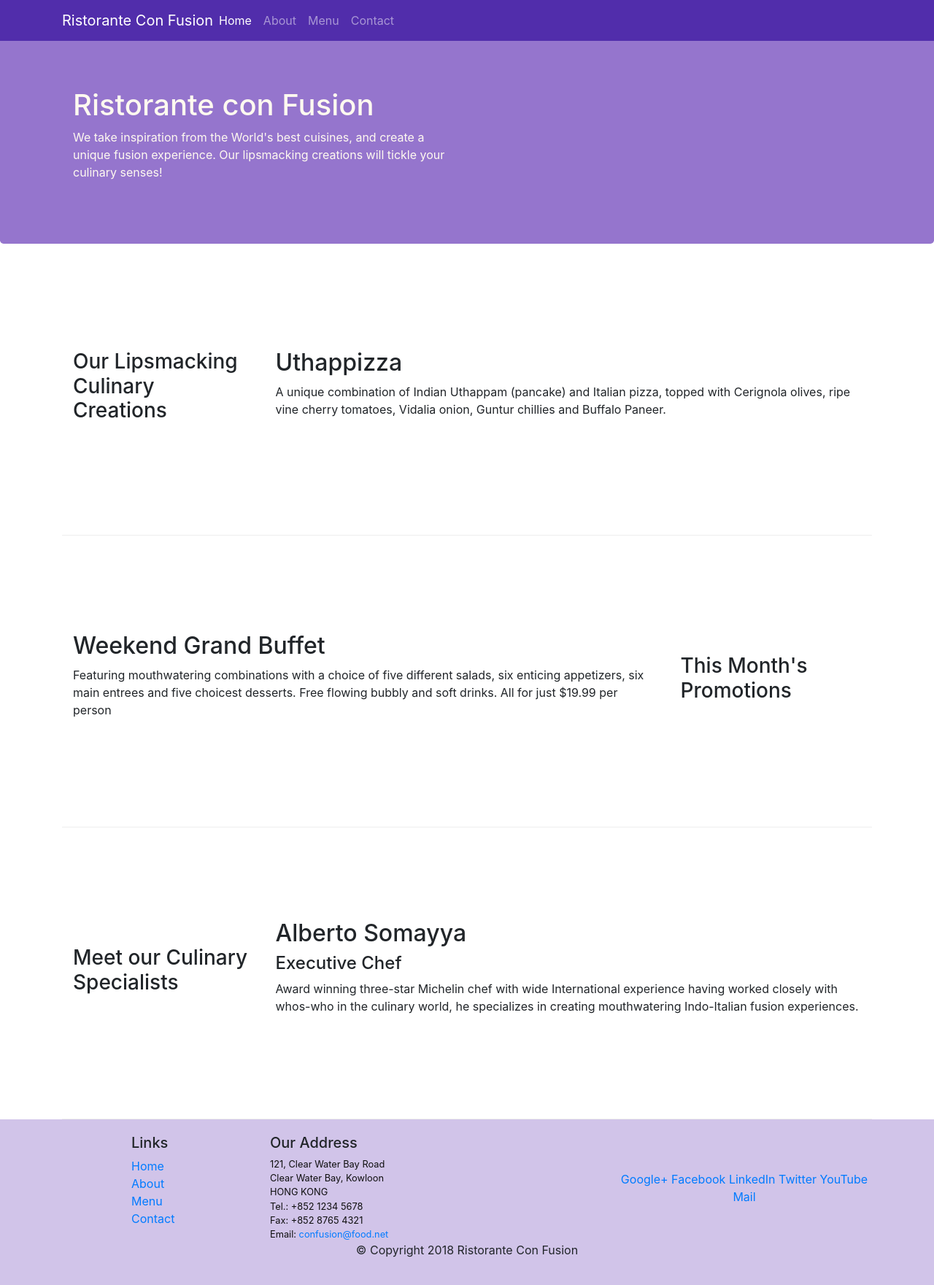
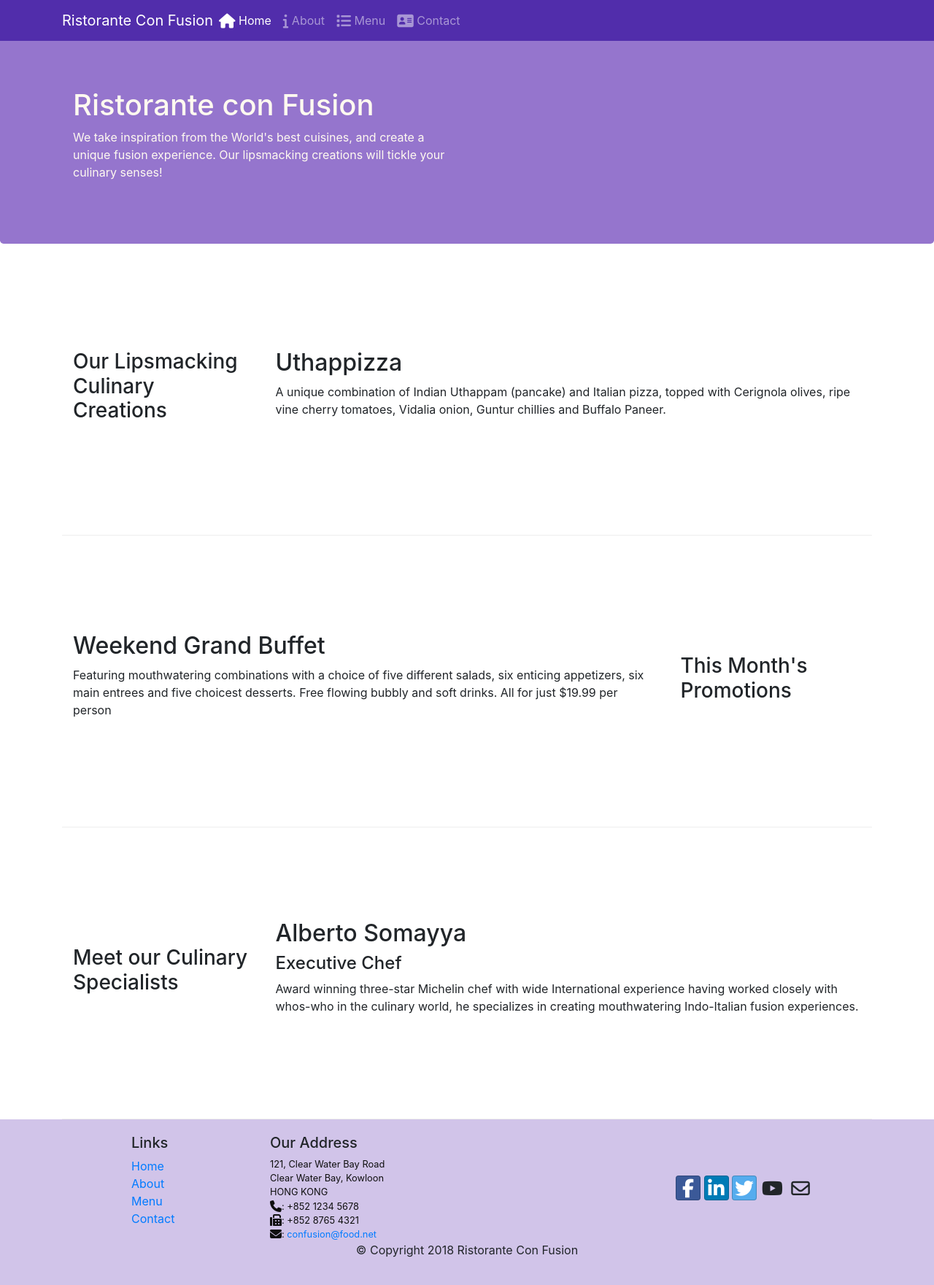
Before and after one commit to dhruvkp090/webCourse, a website: page bootstrapStuff/Bootstrap4/conFusion/index.html in a window 1280 px wide. Shown: the whole page at 73% size. Drawn offline with nearby package versions, Linux system fonts and the light colour scheme.

Commit message:
Icon Fonts

```diff
--- a/bootstrapStuff/Bootstrap4/conFusion/index.html
+++ b/bootstrapStuff/Bootstrap4/conFusion/index.html
@@ -10,7 +10,11 @@
 
      <!-- Bootstrap CSS -->
      <link rel="stylesheet" href="../../../node_modules/bootstrap/dist/css/bootstrap.min.css">
+     <link rel="stylesheet" href="../../../node_modules/font-awesome/css/font-awesome.min.css">
+     <link rel="stylesheet" href="../../../node_modules/bootstrap-social/bootstrap-social.css">
+
      <link rel="stylesheet" href="css/styles.css">
+
 </head>
 
 <body>
@@ -23,10 +27,10 @@
             <a href="#" class="navbar-brand mr-auto">Ristorante Con Fusion</a>
             <div class="collapse navbar-collapse" id="Navbar">
                 <ul class="navbar-nav mr-auto">
-                    <li class="nav-item active"><a href="#" class="nav-link">Home</a></li>
-                    <li class="nav-item"><a href="./aboutus.html" class="nav-link">About</a></li>
-                    <li class="nav-item"><a href="#" class="nav-link">Menu</a></li>
-                    <li class="nav-item"><a href="#" class="nav-link">Contact</a></li>
+                    <li class="nav-item active"><a href="#" class="nav-link"><span class="fa fa-home fa-lg"></span> Home</a></li>
+                    <li class="nav-item"><a href="./aboutus.html" class="nav-link"><span class="fa fa-info fa-lg"></span> About</a></li>
+                    <li class="nav-item"><a href="#" class="nav-link"><span class="fa fa-list fa-lg"></span> Menu</a></li>
+                    <li class="nav-item"><a href="#" class="nav-link"><span class="fa fa-address-card fa-lg"></span> Contact</a></li>
                 </ul>
             </div>
 
@@ -98,19 +102,18 @@
 		              121, Clear Water Bay Road<br>
 		              Clear Water Bay, Kowloon<br>
 		              HONG KONG<br>
-		              Tel.: +852 1234 5678<br>
-		              Fax: +852 8765 4321<br>
-		              Email: <a href="mailto:confusion@food.net">confusion@food.net</a>
+		              <i class="fa fa-phone fa-lg"></i>: +852 1234 5678<br>
+		              <i class="fa fa-fax fa-lg"></i>: +852 8765 4321<br>
+                        <i class="fa fa-envelope fa-lg"></i>: <a href="mailto:confusion@food.net">confusion@food.net</a>
 		           </address>
                 </div>
                 <div class="col-12 col-sm-4 align-self-center">
                     <div class="text-center">
-                        <a href="http://google.com/+">Google+</a>
-                        <a href="http://www.facebook.com/profile.php?id=">Facebook</a>
-                        <a href="http://www.linkedin.com/in/">LinkedIn</a>
-                        <a href="http://twitter.com/">Twitter</a>
-                        <a href="http://youtube.com/">YouTube</a>
-                        <a href="mailto:">Mail</a>
+                        <a class="btn btn-social-icon btn-facebook" href="http://www.facebook.com/profile.php?id="><i class="fa fa-facebook fa-lg"></i></a>
+                        <a class="btn btn-social-icon btn-linkedin" href="http://www.linkedin.com/in/"><i class="fa fa-linkedin fa-lg"></i></a>
+                        <a class="btn btn-social-icon btn-twitter" href="http://www.twitter.com/"><i class="fa fa-twitter fa-lg"></i> </a>
+                        <a class="btn btn-social-icon btn-youtube" href="http://youtube.com/"><i class="fa fa-youtube fa-lg"></i></a>
+                        <a class="btn btn-social-icon" href="mailto:"><i class="fa fa-envelope-o fa-lg"></i></a>
                     </div>
                 </div>
            </div>
--- a/package.json
+++ b/package.json
@@ -26,8 +26,10 @@
 	},
 	"dependencies": {
 		"bootstrap": "^4.3.1",
+		"bootstrap-social": "^5.1.1",
+		"font-awesome": "^4.7.0",
 		"jquery": "^3.5.0",
-		"popper.js": "^1.12.9",
-		"minimist": ">=1.2.3"
+		"minimist": ">=1.2.3",
+		"popper.js": "^1.14.7"
 	}
 }
```
Also changed, not shown: bootstrapStuff/Bootstrap4/conFusion/aboutus.html (+19 -18 lines), 1 other file.
